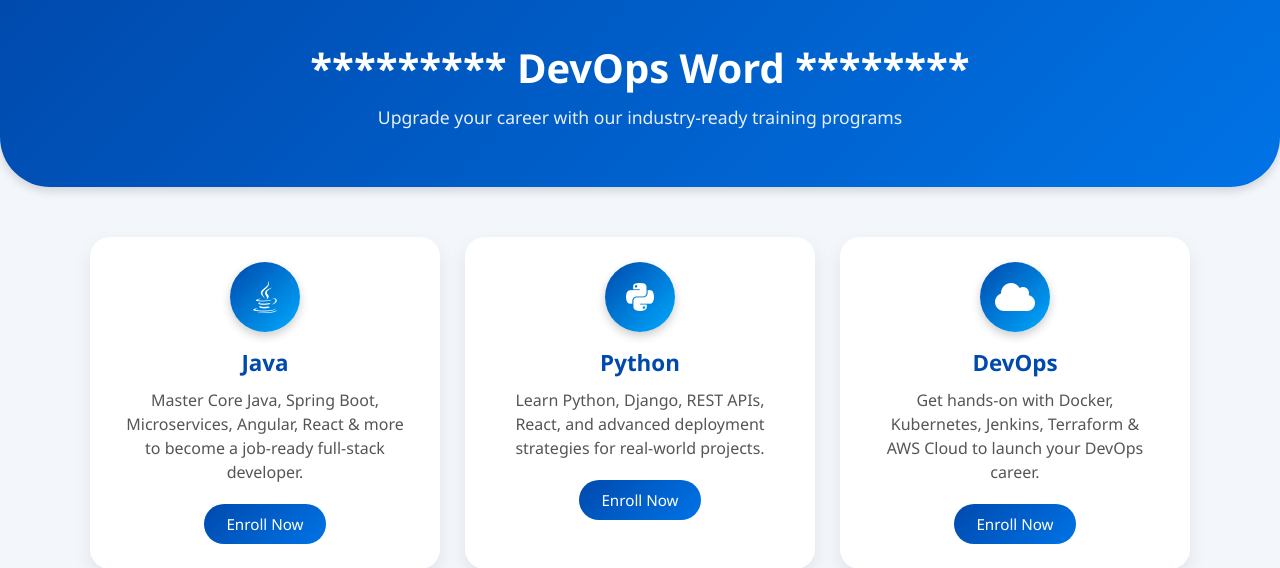
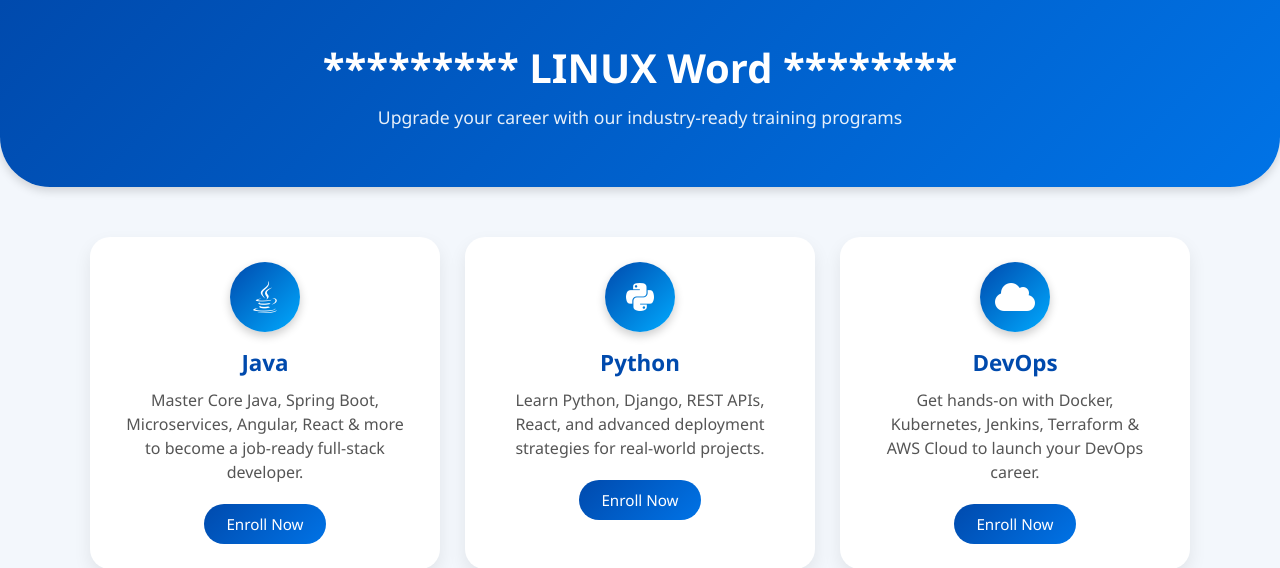
Before and after one commit to armcool007/march2026testing, a Java web app: page / in a window 1280 px wide. Shown: the top 568 px of the page. Run offline with Tomcat 11, a stand-in JSP engine, Linux system fonts and the light colour scheme; some libraries are stand-ins or nearby versions.

Commit message:
Update index.jsp

```diff
--- a/maven-web-app-testing/src/main/webapp/index.jsp
+++ b/maven-web-app-testing/src/main/webapp/index.jsp
@@ -110,7 +110,7 @@
 <body>
 
   <header>
-    <h1>********* DevOps Word ********</h1>
+    <h1>********* LINUX Word ********</h1>
     <p>Upgrade your career with our industry-ready training programs</p>
   </header>
 
```
